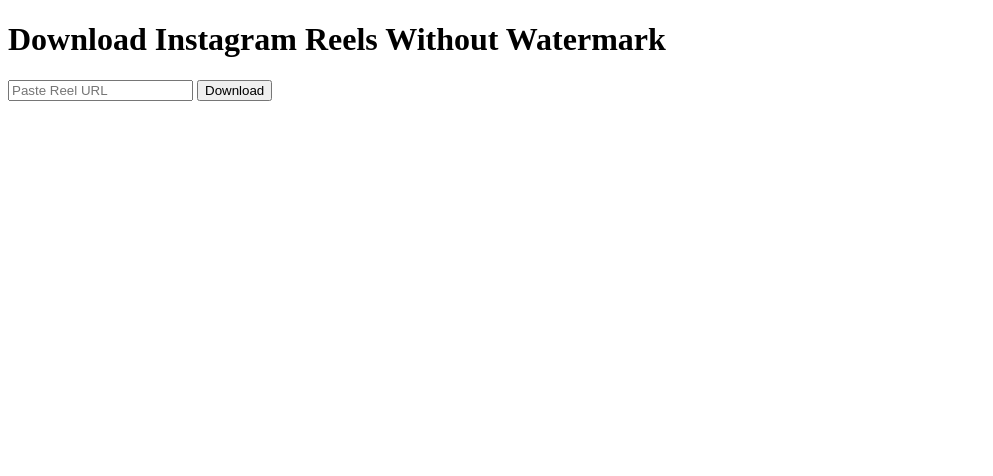
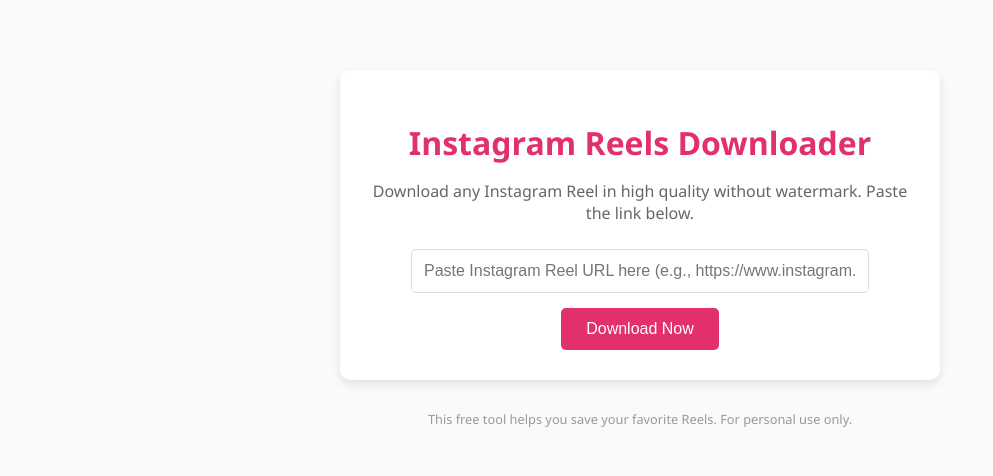
Before and after one commit to sunryser9/reels-downloader, a plain HTML site: page index.html in a window 1280 px wide. Shown: the whole page, without its empty margins (0-993 px from the left). Drawn offline with Linux system fonts and the light colour scheme.

Commit message:
index.html

```diff
--- a/index.html
+++ b/index.html
@@ -1,17 +1,155 @@
 <!DOCTYPE html>
-<html>
+<html lang="en">
 <head>
-    <title>Instagram Reels Downloader (No Watermark)</title>
+    <meta charset="UTF-8">
+    <meta name="viewport" content="width=device-width, initial-scale=1.0">
+    <title>Instagram Reels Downloader | No Watermark & HD Quality</title>
+    <style>
+        body {
+            font-family: 'Segoe UI', Tahoma, Geneva, Verdana, sans-serif;
+            text-align: center;
+            max-width: 600px;
+            margin: 50px auto;
+            padding: 20px;
+            background-color: #fafafa;
+            color: #333;
+        }
+        .container {
+            background: white;
+            padding: 30px;
+            border-radius: 10px;
+            box-shadow: 0 4px 10px rgba(0,0,0,0.1);
+        }
+        h1 {
+            color: #E1306C; /* Instagram pink */
+            margin-bottom: 10px;
+        }
+        p {
+            color: #666;
+            margin-bottom: 25px;
+        }
+        input {
+            width: 80%;
+            padding: 12px;
+            margin-bottom: 15px;
+            border: 1px solid #ddd;
+            border-radius: 5px;
+            font-size: 16px;
+        }
+        button {
+            background-color: #E1306C;
+            color: white;
+            padding: 12px 25px;
+            border: none;
+            border-radius: 5px;
+            font-size: 16px;
+            cursor: pointer;
+            transition: background-color 0.3s;
+        }
+        button:hover {
+            background-color: #C13584;
+        }
+        #result {
+            margin-top: 20px;
+            padding: 15px;
+            border-radius: 5px;
+            display: none; /* Hidden by default */
+        }
+        .success {
+            background-color: #d4edda;
+            color: #155724;
+            border: 1px solid #c3e6cb;
+        }
+        .error {
+            background-color: #f8d7da;
+            color: #721c24;
+            border: 1px solid #f5c6cb;
+        }
+        a.download-btn {
+            display: inline-block;
+            margin-top: 15px;
+            padding: 10px 20px;
+            background-color: #25D366; /* WhatsApp green */
+            color: white;
+            text-decoration: none;
+            border-radius: 5px;
+            font-weight: bold;
+        }
+        .footer {
+            margin-top: 30px;
+            font-size: 0.8em;
+            color: #999;
+        }
+    </style>
 </head>
 <body>
-    <h1>Download Instagram Reels Without Watermark</h1>
-    <input type="text" id="url" placeholder="Paste Reel URL">
-    <button onclick="download()">Download</button>
+    <div class="container">
+        <h1>Instagram Reels Downloader</h1>
+        <p>Download any Instagram Reel in high quality without watermark. Paste the link below.</p>
+
+        <input type="text" id="urlInput" placeholder="Paste Instagram Reel URL here (e.g., https://www.instagram.com/reel/...)">
+        <br>
+        <button onclick="downloadReel()">Download Now</button>
+
+        <div id="result"></div>
+    </div>
+
+    <p class="footer">This free tool helps you save your favorite Reels. For personal use only.</p>
+
     <script>
-    function download() {
-        const url = document.getElementById("url").value;
-        alert("Downloading: " + url + "\n\n(Next step: I'll give you the working API to put here)");
-    }
+        async function downloadReel() {
+            const url = document.getElementById('urlInput').value.trim();
+            const resultDiv = document.getElementById('result');
+
+            // Simple validation
+            if (!url) {
+                resultDiv.style.display = 'block';
+                resultDiv.className = 'error';
+                resultDiv.innerHTML = 'Please enter a valid Instagram Reel URL.';
+                return;
+            }
+
+            // Show a loading message
+            resultDiv.style.display = 'block';
+            resultDiv.className = '';
+            resultDiv.innerHTML = 'Fetching your Reel... Please wait.';
+
+            try {
+                // Use a CORS proxy to avoid browser restrictions (for demonstration)
+                const proxyUrl = 'https://cors-anywhere.herokuapp.com/'; // Note: This might require temporary access. For a real project, use your own proxy.
+                const apiUrl = `https://api.snappea.com/v1/video/download?url=${encodeURIComponent(url)}`;
+                const finalUrl = proxyUrl + apiUrl;
+
+                const response = await fetch(finalUrl, {
+                    headers: {
+                        // Some APIs require a user-agent header
+                        'User-Agent': 'Mozilla/5.0 (Windows NT 10.0; Win64; x64) AppleWebKit/537.36 (KHTML, like Gecko) Chrome/91.0.4472.124 Safari/537.36'
+                    }
+                });
+
+                if (!response.ok) {
+                    throw new Error(`API error! status: ${response.status}`);
+                }
+
+                const data = await response.json();
+
+                if (data && data.downloadUrl) {
+                    // Success! Show the download link.
+                    resultDiv.className = 'success';
+                    resultDiv.innerHTML = `
+                        Reel downloaded successfully!<br>
+                        <a href="${data.downloadUrl}" class="download-btn" download>Click to Download</a>
+                    `;
+                } else {
+                    throw new Error('No download link found in the response.');
+                }
+
+            } catch (error) {
+                console.error('Download error:', error);
+                resultDiv.className = 'error';
+                resultDiv.innerHTML = `Sorry, something went wrong. Please try again later or try a different URL. <br><small>Error: ${error.message}</small>`;
+            }
+        }
     </script>
 </body>
 </html>
```
